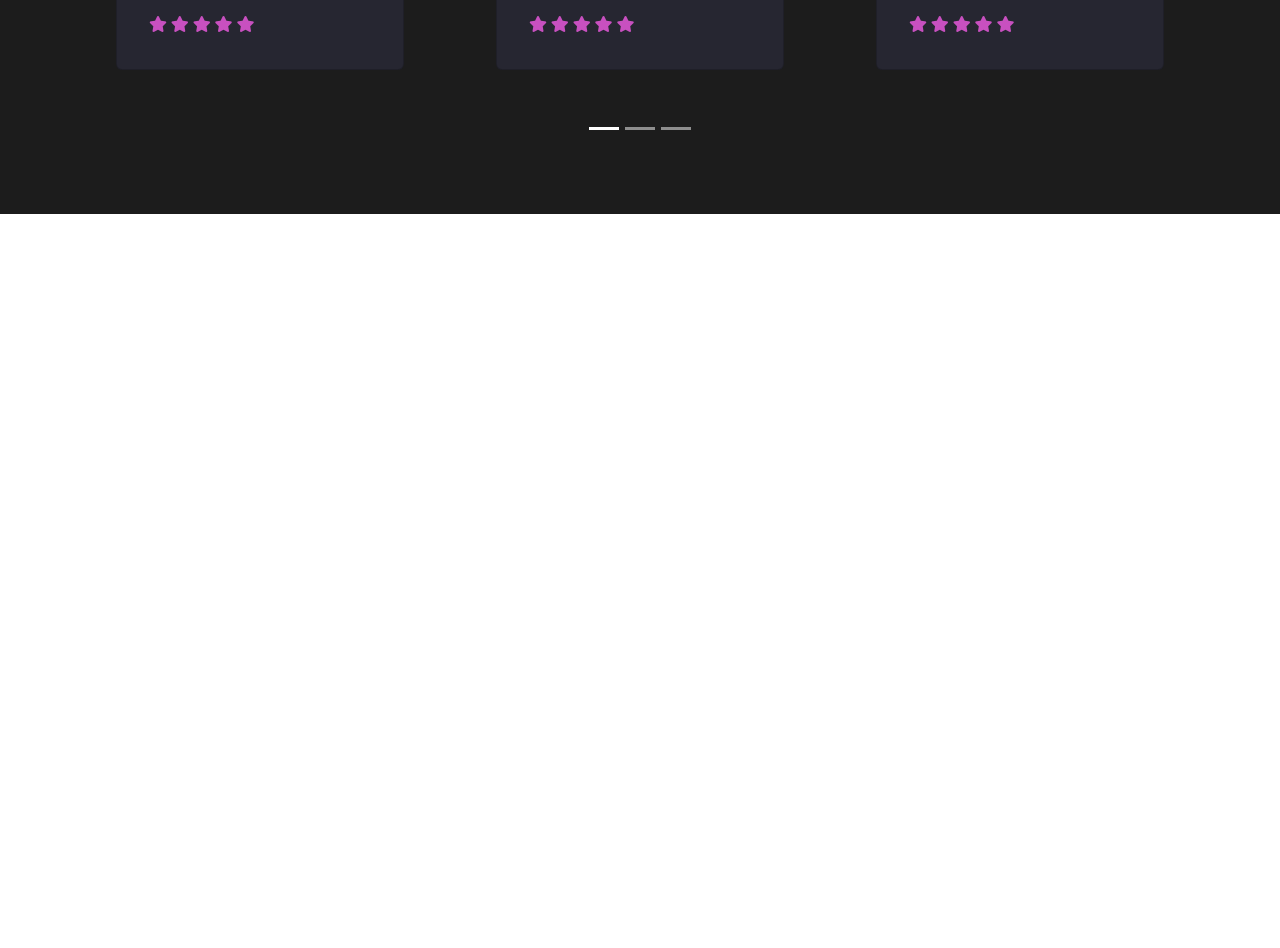
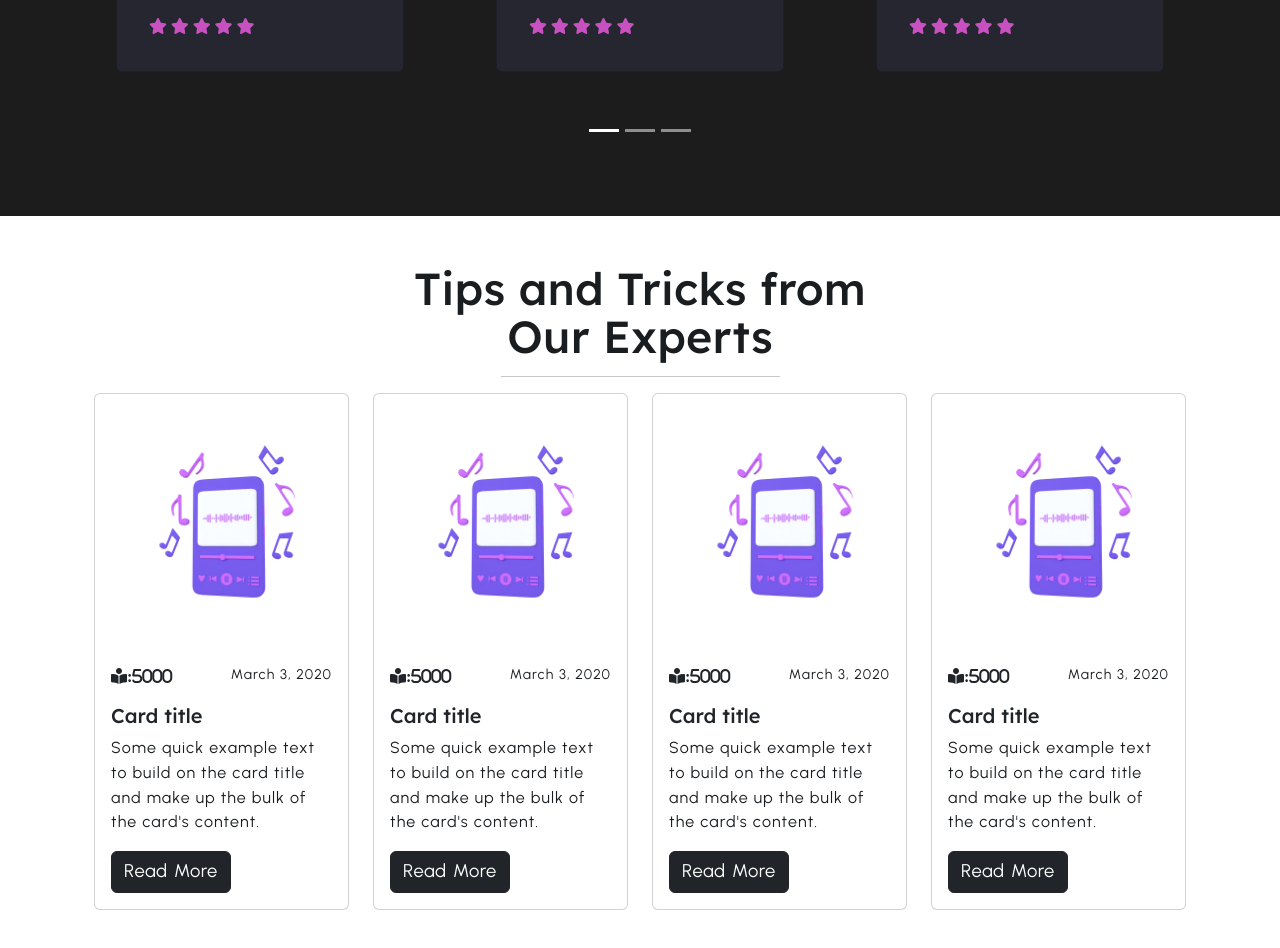
Before and after one commit to Codewithprajwol/Bootstrap-service_agency-scratch_website, a plain HTML site: page index.html in a window 1280 px wide. Shown: the part 3679-4627 px from the top of the page. Before the commit the page ends 3941 px from the top, so only its background shows below. Drawn offline with Linux system fonts and the light colour scheme.

Commit message:
card Section created

```diff
--- a/index.html
+++ b/index.html
@@ -391,5 +391,82 @@
               </div>
             </section>
           <!-- testimonial section end -->
+           <!--card section starts here-->
+           <section class="common-section" id="online-section">
+            <div class="container text-center common-title fw-bold">
+                <h2 class="common-heading">Tips and Tricks from <br> Our Experts</h2>
+                <hr class="w-25 mx-auto">
+                <div class="container">
+                  <div class="row">
+                    <div class="col-12 col-md-6 col-lg-3">
+                      <div class="d-flex align-items-center justify-content-center">
+                      <div class="card" style="width: 18rem;">
+                        <img src="./Assets/music.png" class="card-img-top" alt="...">
+                        <div class="card-body text-start">
+                          <div class="d-flex align-items-start justify-content-between">
+                            <i class="fa-solid fa-book-open-reader">:5000</i>
+                            <p class="small text-grey">March 3, 2020</p>
+                          </div>
+                          <h5 class="card-title">Card title</h5>
+                          <p class="card-text">Some quick example text to build on the card title and make up the bulk of the card's content.</p>
+                          <a href="#" class="btn btn-dark">Read More</a>
+                        </div>
+                      </div>
+                    </div>
+                    </div>
+                    <div class="col-12 col-md-6 col-lg-3">
+                      <div class="d-flex align-items-center justify-content-center">
+                      <div class="card" style="width: 18rem;">
+                        <img src="./Assets/music.png" class="card-img-top" alt="...">
+                        <div class="card-body text-start">
+                          <div class="d-flex align-items-start justify-content-between">
+                            <i class="fa-solid fa-book-open-reader">:5000</i>
+                            <p class="small text-grey">March 3, 2020</p>
+                          </div>
+                          <h5 class="card-title">Card title</h5>
+                          <p class="card-text">Some quick example text to build on the card title and make up the bulk of the card's content.</p>
+                          <a href="#" class="btn btn-dark">Read More</a>
+                        </div>
+                      </div>
+                    </div>
+                    </div>
+                    <div class="col-12 col-md-6 col-lg-3">
+                      <div class="d-flex align-items-center justify-content-center">
+                      <div class="card" style="width: 18rem;">
+                        <img src="./Assets/music.png" class="card-img-top" alt="...">
+                        <div class="card-body text-start">
+                          <div class="d-flex align-items-start justify-content-between">
+                            <i class="fa-solid fa-book-open-reader">:5000</i>
+                            <p class="small text-grey">March 3, 2020</p>
+                          </div>
+                          <h5 class="card-title">Card title</h5>
+                          <p class="card-text">Some quick example text to build on the card title and make up the bulk of the card's content.</p>
+                          <a href="#" class="btn btn-dark">Read More</a>
+                        </div>
+                      </div>
+                    </div>
+                    </div>
+                    <div class="col-12 col-md-6 col-lg-3">
+                      <div class="d-flex align-items-center justify-content-center">
+                      <div class="card" style="width: 18rem;">
+                        <img src="./Assets/music.png" class="card-img-top" alt="...">
+                        <div class="card-body text-start">
+                          <div class="d-flex align-items-start justify-content-between">
+                            <i class="fa-solid fa-book-open-reader">:5000</i>
+                            <p class="small text-grey">March 3, 2020</p>
+                          </div>
+                          <h5 class="card-title">Card title</h5>
+                          <p class="card-text">Some quick example text to build on the card title and make up the bulk of the card's content.</p>
+                          <a href="#" class="btn btn-dark">Read More</a>
+                        </div>
+                      </div>
+                    </div>
+                    </div>
+
+                  </div>
+                </div>
+            </div>
+            </section>
+           <!--card section ends here-->
 </body>
 </html>
--- a/style.css
+++ b/style.css
@@ -171,3 +171,8 @@ button,a {
 .carousel-indicators{
     bottom:-20%;
 }
+/* styling of card part */
+
+.card-body i{
+ margin-top: 5px;
+}
```
